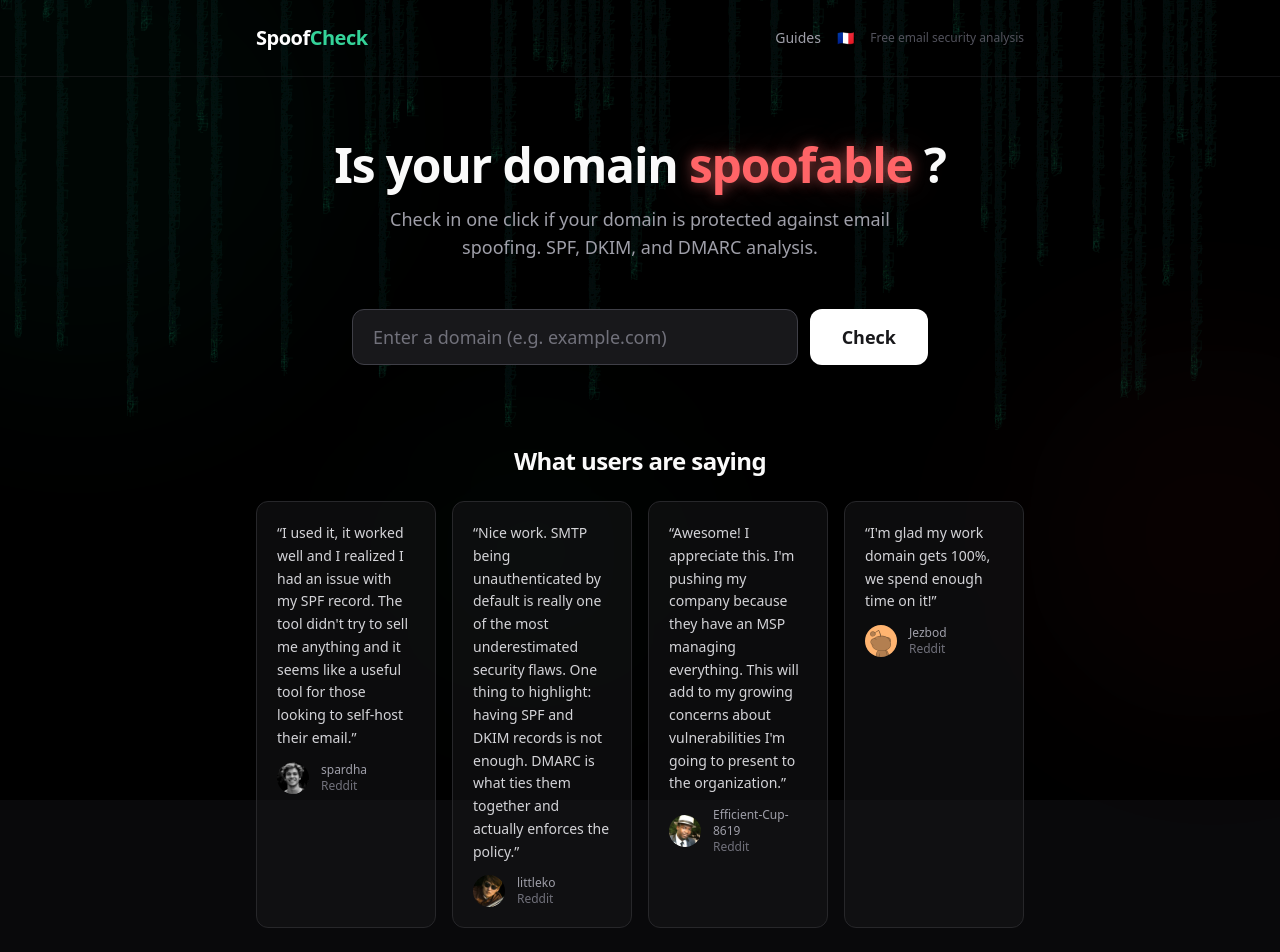
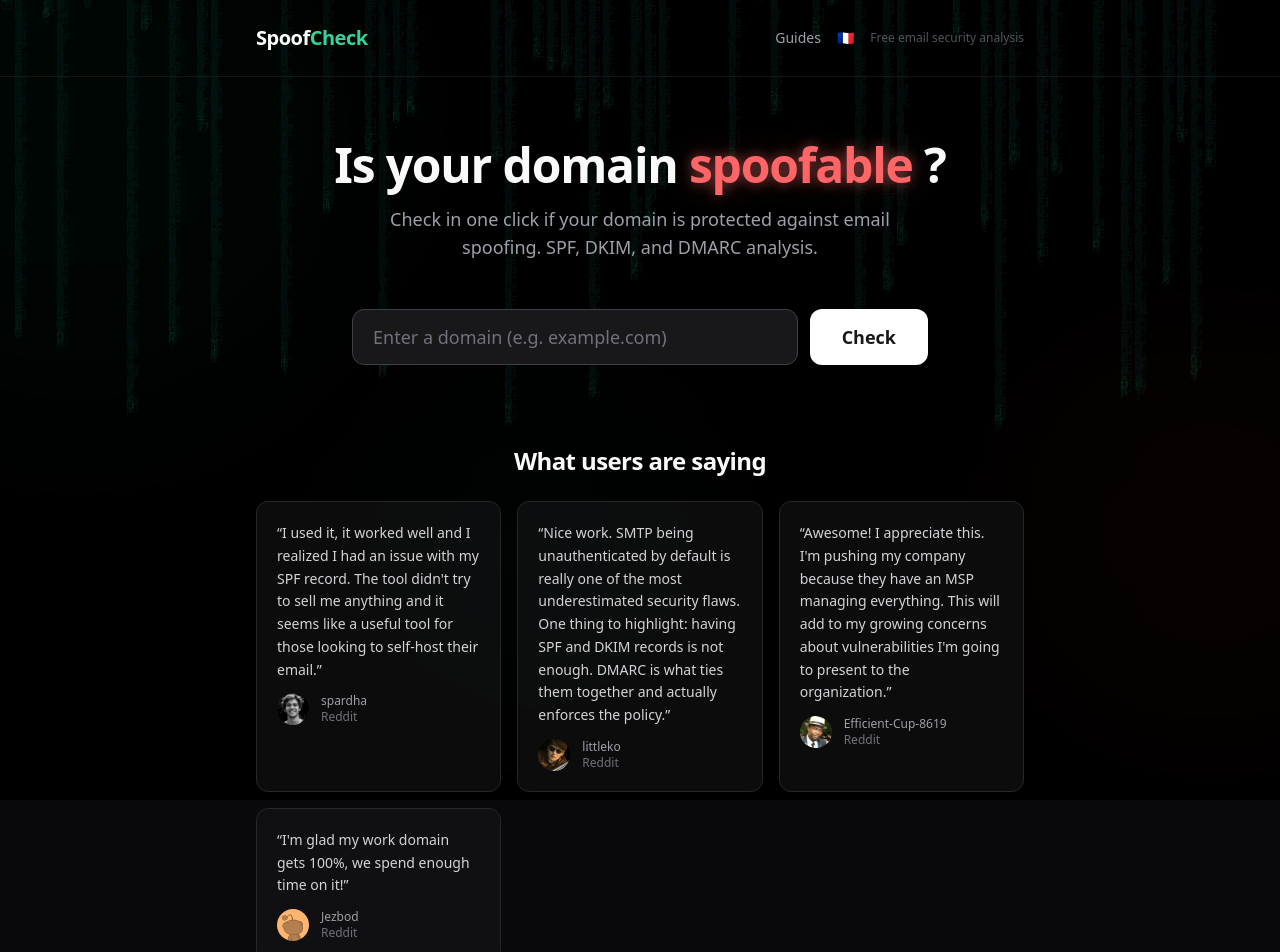
Before and after one commit to anisselbd/spoofcheck, a Next.js app: page /en in a window 1280 px wide. Shown: the top 952 px of the page. Built offline with nearby package versions, Linux system fonts and the light colour scheme; no server answers; the database is empty.

Commit message:
ui: grille temoignages en 3 colonnes au lieu de 4

```diff
--- a/src/app/[lang]/page.tsx
+++ b/src/app/[lang]/page.tsx
@@ -119,7 +119,7 @@
             <h2 className="text-2xl font-bold tracking-tight text-center">
               {dict.home.testimonialsTitle}
             </h2>
-            <div className="grid gap-4 sm:grid-cols-2 lg:grid-cols-4">
+            <div className="grid gap-4 sm:grid-cols-2 lg:grid-cols-3">
               {dict.testimonials.map((t) => (
                 <div
                   key={t.author}
```
